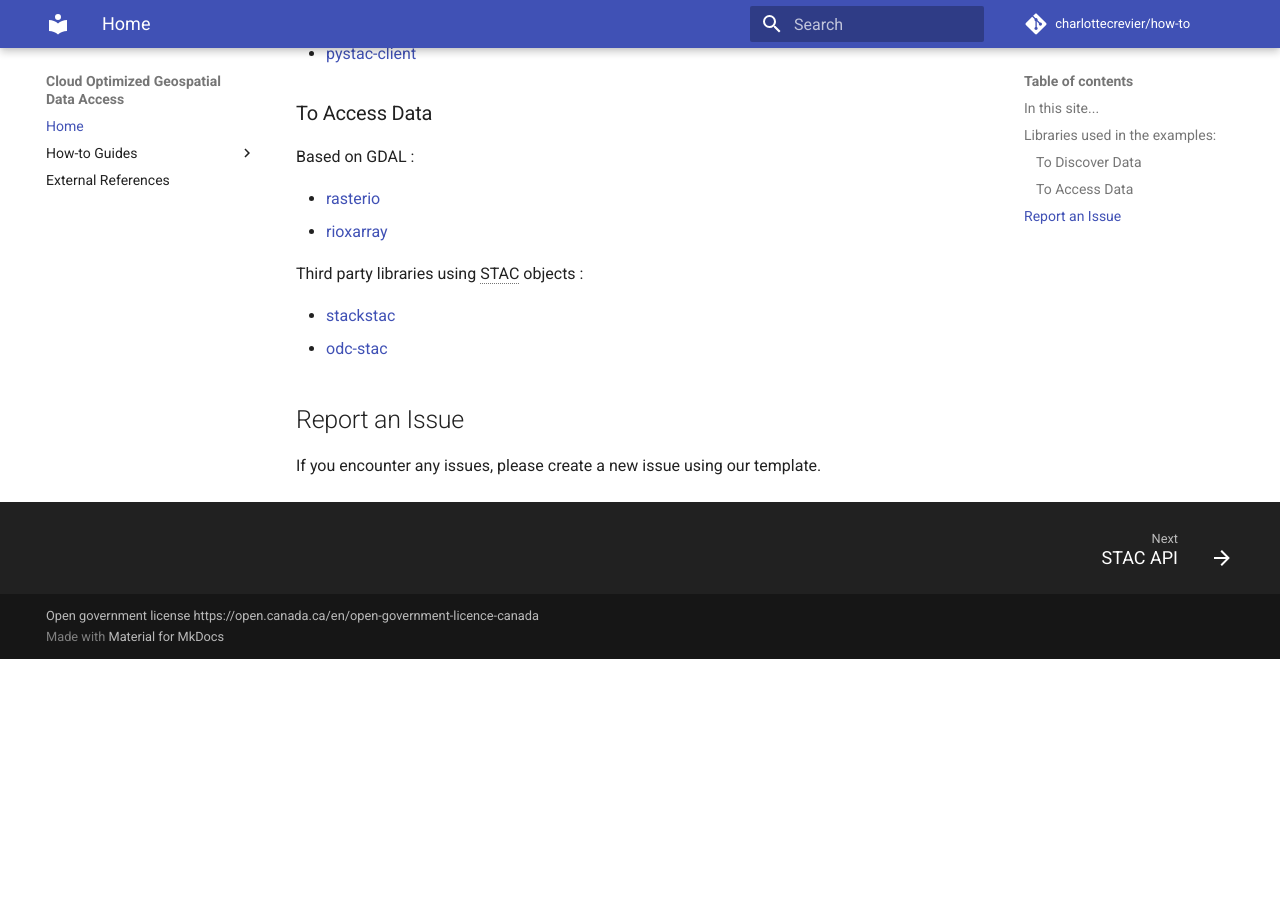
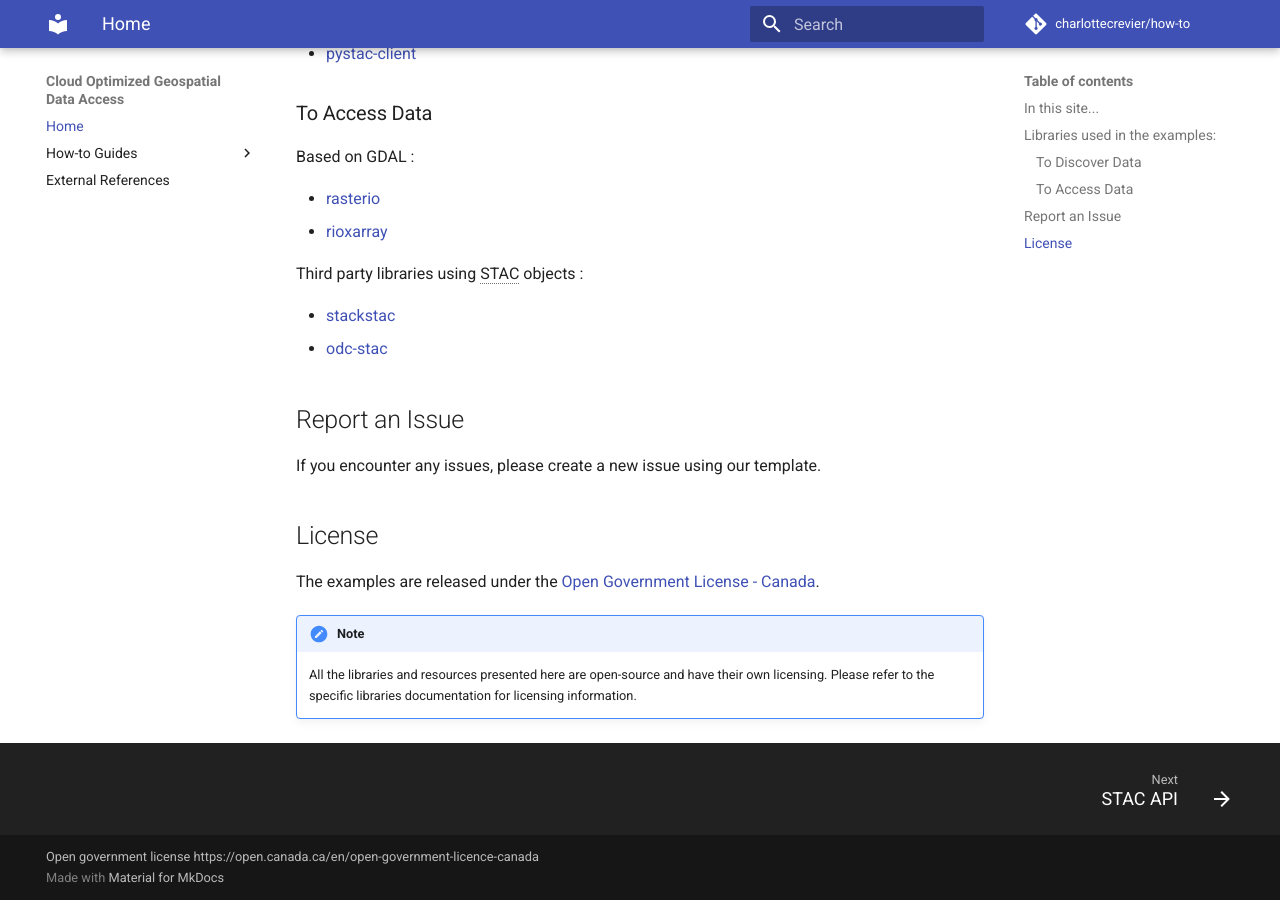
Before and after one commit to charlottecrevier/how-to, an MkDocs documentation site: the page built from docs/index.md, in a window 1280 px wide and 900 px high, scrolled down 959 px. Built offline with MkDocs 1.6.1 and Material for MkDocs 9.7.7, drawn with Linux system fonts in a browser that asks for light colours; emoji names are drawn with the system emoji font; comment, search, counter and statistics services are not loaded; before the commit the page ends 1618 px from its top, so only the background shows below that.

Commit message:
Update index.md

```diff
--- a/docs/index.md
+++ b/docs/index.md
@@ -65,6 +65,13 @@
 If you encounter any issues, please create a new issue using our template.
 </issues/new>
 
+## License
+The examples are released under the [Open Government License - Canada](https://open.canada.ca/en/open-government-licence-canada).
+
+!!! Note
+    All the libraries and resources presented here are open-source and have their own licensing.
+    Please refer to the specific libraries documentation for licensing information.
+
 [pystac-client]: https://pystac-client.readthedocs.io/en/stable/usage.html
 [rasterio]: https://rasterio.readthedocs.io/en/latest/quickstart.html
 [stackstac]: https://stackstac.readthedocs.io/en/latest/basic.html
```
